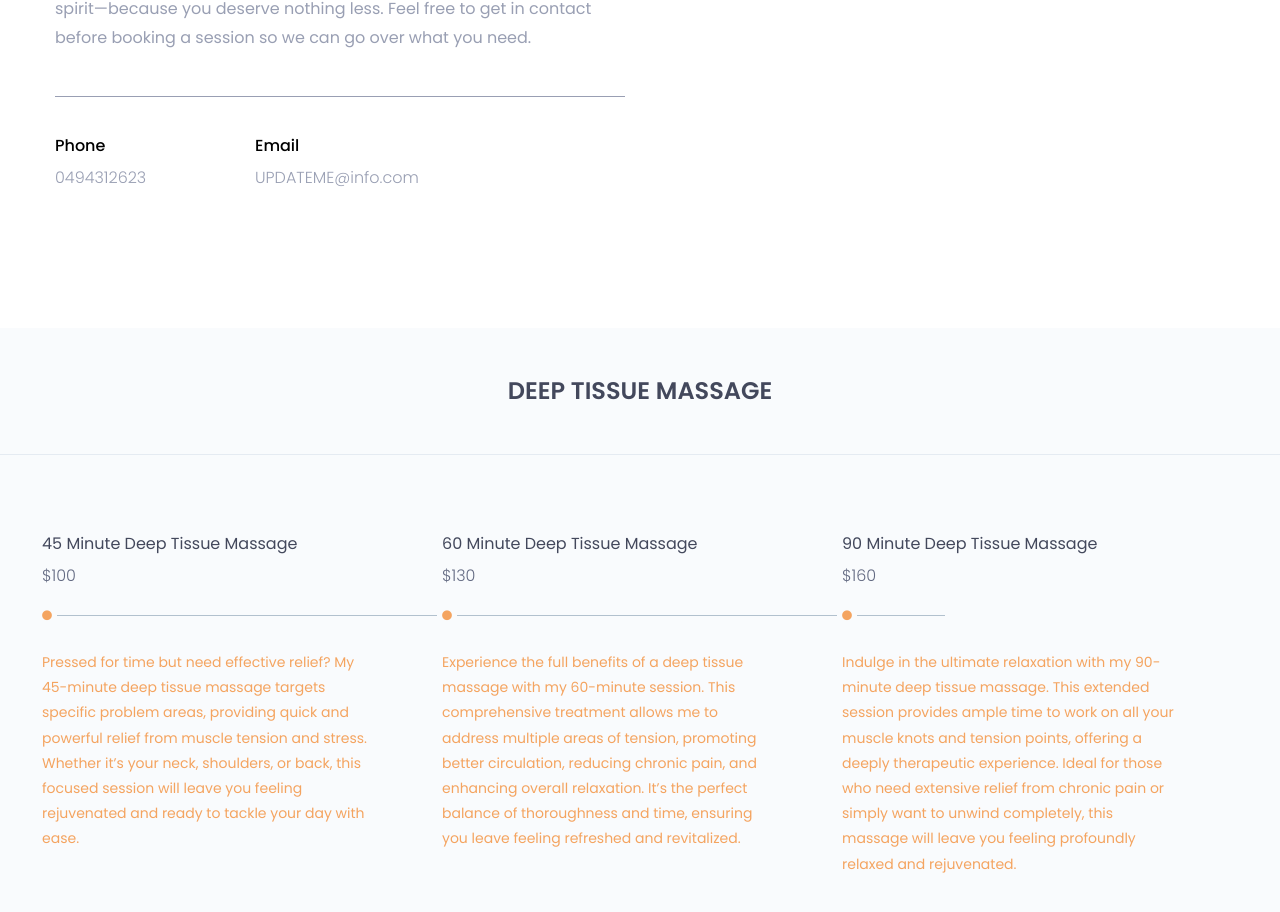
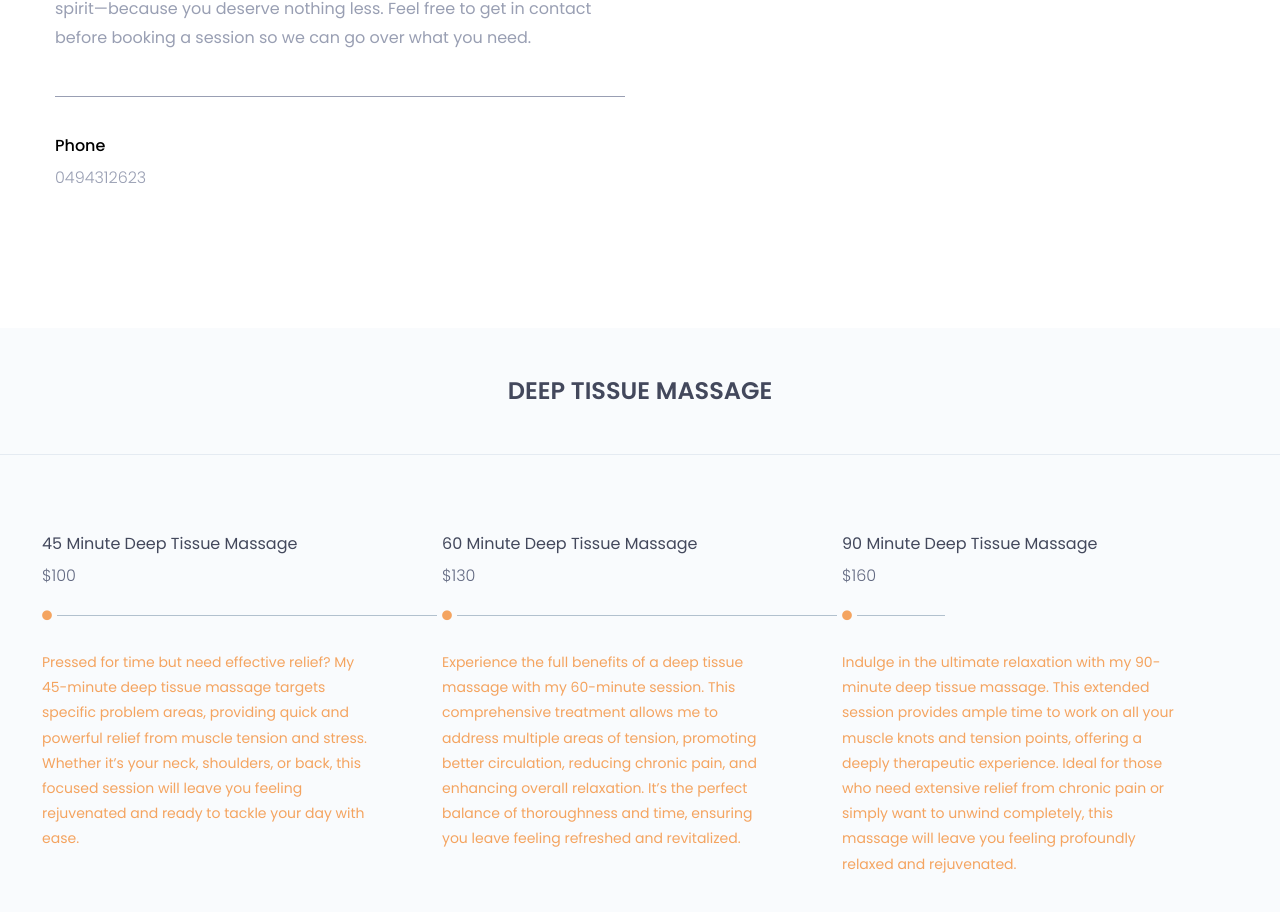
Before and after one commit to JonJovinsson1/MassageTherapistWebsite, a plain HTML site: page index.html in a window 1280 px wide. Shown: the part 1679-2591 px from the top of the page. Drawn offline with nearby package versions, Linux system fonts and the light colour scheme; some packages are replaced by stand-ins of ours; a script that the page names is missing.

Commit message:
Update index.html

```diff
--- a/index.html
+++ b/index.html
@@ -120,10 +120,6 @@ Feel free to get in contact before booking a session so we can go over what you
 										</div>
 									</div>
 									<div class="col-sm-4">
-										<div class="single-about-add-info">
-											<h3>email</h3>
-											<p>UPDATEME@info.com</p>
-										</div>
 									</div>
 								</div>
 							</div>
```
